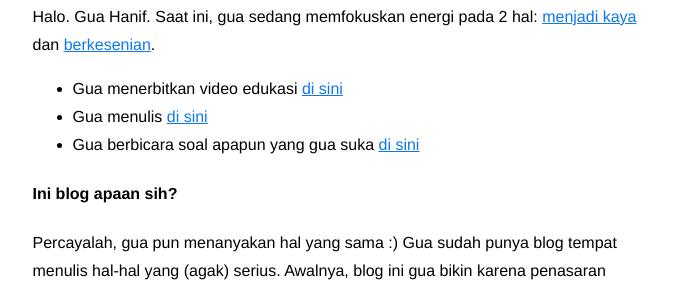
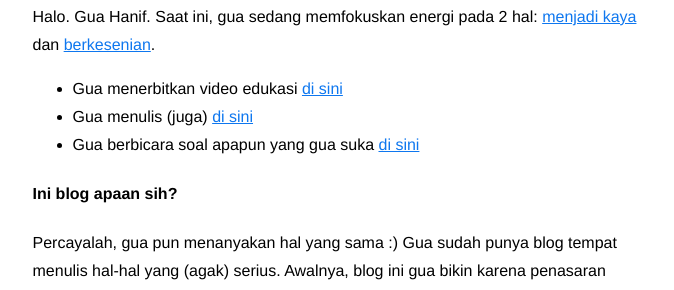
Before and after one commit to aminhanif/aminhanif.github.io, a Jekyll site: the page built from menu/about.md, in a window 1280 px wide. Shown: the part 214-504 px from the top of the page, without its empty margins (300-974 px from the left). Built offline with Jekyll 4.4.1, drawn with Linux system fonts in a browser that asks for light colours.

```diff
--- a/menu/about.md
+++ b/menu/about.md
@@ -8,7 +8,7 @@ permalink: /tentang-hanif
 Halo. Gua Hanif. Saat ini, gua sedang memfokuskan energi pada 2 hal: [menjadi kaya](https://nav.al/rich) dan [berkesenian](https://www.goodreads.com/en/book/show/60965426).
 
 - Gua menerbitkan video edukasi [di sini](https://www.youtube.com/channel/UCx-pxdfOtPQslC2hDQzpMeg)
-- Gua menulis [di sini](https://www.hanifamin.com)
+- Gua menulis (juga) [di sini](https://www.hanifamin.com)
 - Gua berbicara soal apapun yang gua suka [di sini](https://open.spotify.com/show/4yN5THFZg99Ivt95eUno6y)
 
 #### Ini blog apaan sih?
```
Also changed, not shown: _posts/2023-08-17-menjadi-palgunadi.md (renamed from _posts/[rtp] draft-menjadi-palgunadi.md), _posts/[rtp] 2023-08-16-ponakan.md (renamed from _posts/draft-ponakan.md).
